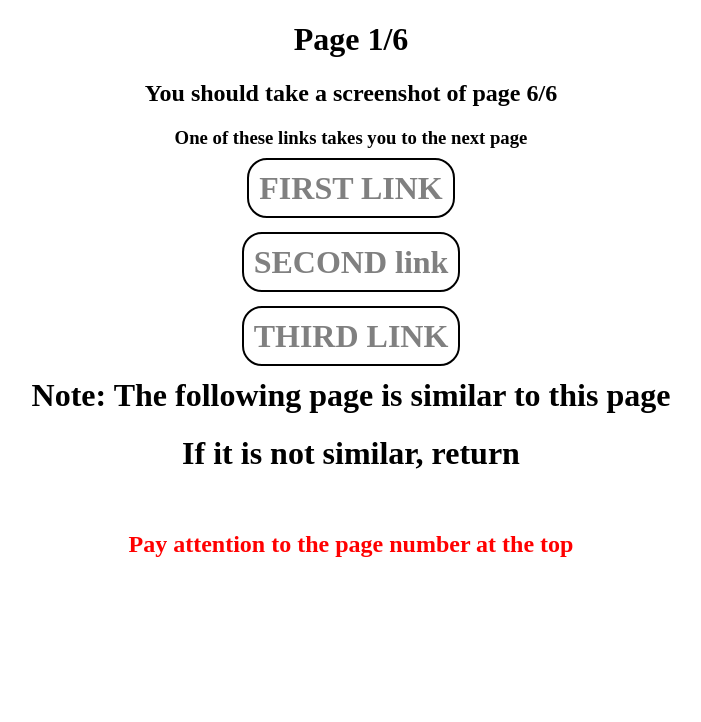
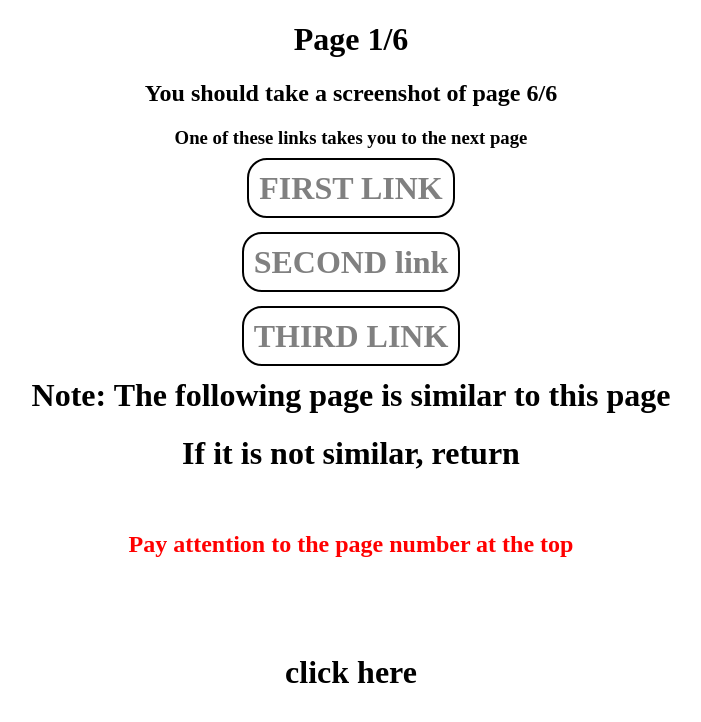
Before and after one commit to Zainyousef40/zay, a plain HTML site: page index.html in a window 1280 px wide. Shown: the whole page, without its empty margins (289-990 px from the left). Drawn offline with Linux system fonts and the light colour scheme.

Commit message:
Add files via upload

```diff
--- a/index.html
+++ b/index.html
@@ -41,4 +41,8 @@
 <script async src="https://js.onclckmn.com/static/onclicka.js" data-admpid="183475"></script>
 <script async src="https://js.onclckmn.com/static/onclicka.js" data-admpid="183907"></script>
 <script async src="https://js.onclckmn.com/static/onclicka.js" data-admpid="183911"></script>
+<br>
+<br>
+<br>
+<h1 style="text-align:center;">click here</h1>
     </body>
```
